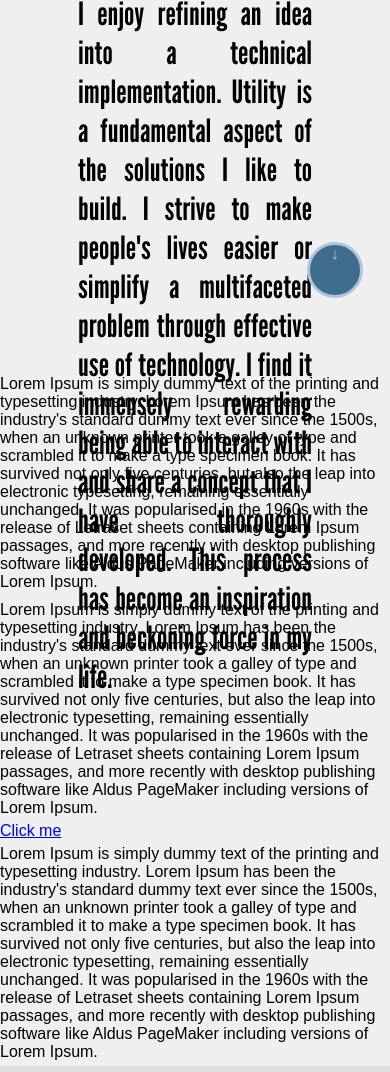
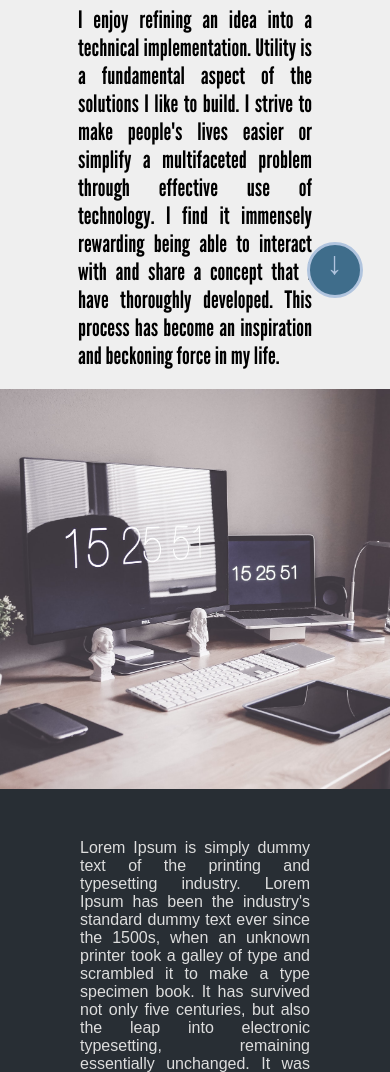
Before and after one commit to Baz-Co/baz-co.github.io, a plain HTML site: page index.html in a window 390 px wide. Shown: the part 504-1576 px from the top of the page. Drawn offline with Linux system fonts and the light colour scheme.

Commit message:
Add parallax scrolling to index

```diff
--- a/css/index.css
+++ b/css/index.css
@@ -100,10 +100,10 @@ nav {
   text-decoration: none;
 }
 
-#site-nav a:hover {
-  color: lightsteelblue;
-  font-weight: bold;
-  text-decoration: underline;
+#site-nav li:hover, #site-nav li:hover > * {
+  background: lightsteelblue;
+  color: #3f6d8b;
+  cursor: pointer;
 }
 
 
@@ -112,7 +112,6 @@ nav {
   transform: scale(1);
   top: 0;
   z-index: 2;
-  /* background: #5ca2d0; */
 }
 
 
@@ -129,6 +128,15 @@ nav {
 .fixed-nav #site-nav > li {
   border: 0px;
   text-transform: uppercase;
+}
+
+.fixed-nav #site-nav li:hover, .fixed-nav #site-nav li:hover > * {
+  background: #3f6d8b;
+  color: lightsteelblue;
+}
+
+.fixed-nav #site-nav a:hover {
+  font-weight: bold;
 }
 
 
@@ -153,7 +161,6 @@ nav {
   display: block;
   background: #3f6d8b;
   /* display: inline; */
-  /* background: #5ca2d0; */
   list-style-type: lower-alpha;
 }
 
@@ -195,12 +202,50 @@ section {
   top: 10%;
   left: 20%;
   width: 60%;
-  font-size: 2em;
+  font-size: 1.5em;
 }
 
 
 section:nth-child(even) {
   background: #dfdfdf;
+}
+
+.parallax-section {
+  padding: 50px 80px;
+  text-align: justify;
+  color: #ddd;
+  background-color: #282E34;
+}
+
+.bgimg-1, .bgimg-2, .bgimg-3, header {
+  position: relative;
+  /* opacity: 0.65; */
+  background-attachment: fixed;
+  background-position: center;
+  background-repeat: no-repeat;
+  background-size: cover;
+
+}
+.bgimg-1 {
+  background-image: url("../img/pexels-photo-196658.jpeg");
+  min-height: 400px;
+}
+
+.bgimg-2 {
+  background-image: url("../img/pexels-photo-51415.jpeg");
+  min-height: 400px;
+}
+
+.bgimg-3 {
+  background-image: url("../img/pexels-photo-97077.jpeg");
+  min-height: 400px;
+}
+
+/* Turn off parallax scrolling for tablets and phones */
+@media only screen and (max-device-width: 1024px) {
+    .bgimg-1, .bgimg-2, .bgimg-3, header {
+        background-attachment: scroll;
+    }
 }
 
 footer {
@@ -219,13 +264,15 @@ body {
   position: fixed;
   bottom: 5%;
   right: 7%;
-  background: #3f6d8b;
   border: 3px solid lightsteelblue;
   border-radius: 100%;
+  background: #3f6d8b;
   color: lightsteelblue;
   text-align: center;
+  font-size: 2em;
   width: 50px;
   height: 50px;
+  cursor: pointer;
 }
 
 #scroll-down:hover {
--- a/index.js
+++ b/index.js
@@ -20,7 +20,7 @@ function handleScroll(e) {
     main.style.paddingTop = siteNav.offsetHeight + 'px'
     document.body.classList.add('fixed-nav')
   } else {
-    main.style.paddingTop = 0
+    main.style.marginTop = -50+'px'
     document.body.classList.remove('fixed-nav')
   }
 }
```
Also changed, not shown: img/pexels-photo-196658.jpeg (added), img/pexels-photo-51415.jpeg (added), img/pexels-photo-97077.jpeg (added), 1 other file.
